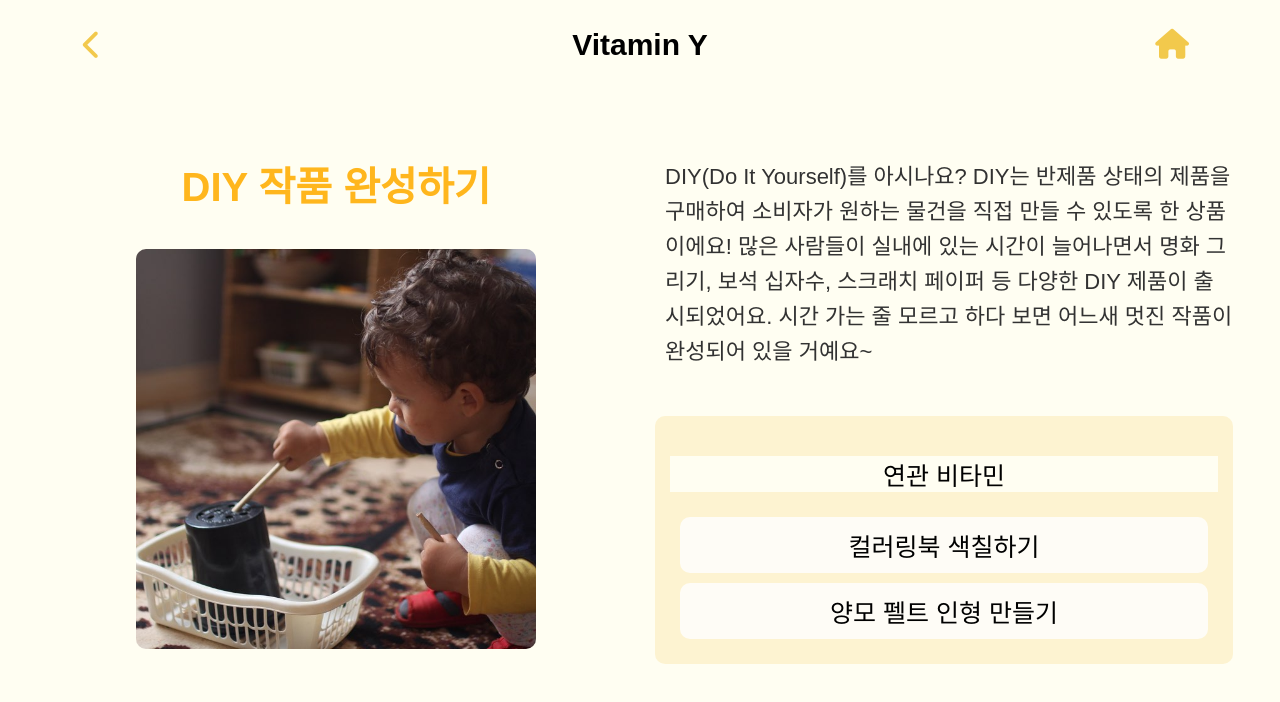
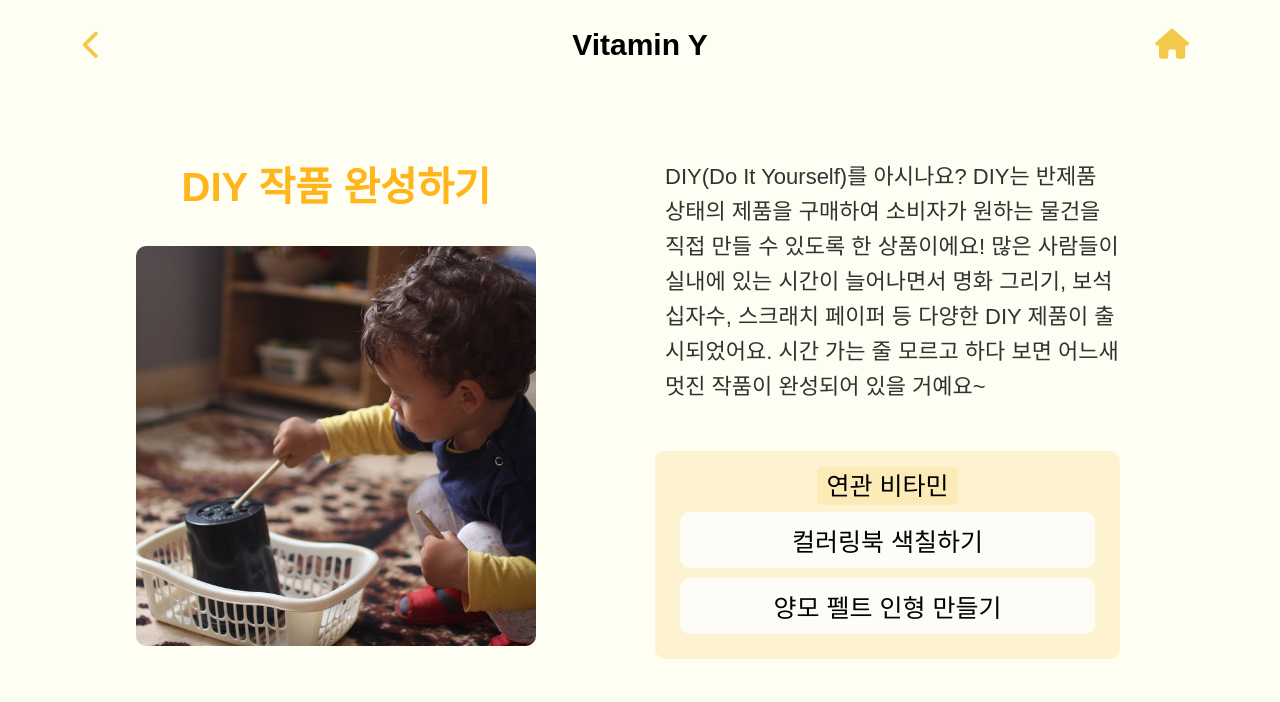
Before and after one commit to CodeSoom/project-react-3-Najeong-Kim, a React app: page /project-react-3-Najeong-Kim/activities/1 in a window 1280 px wide. Shown: the top 702 px of the page. Built offline with nearby package versions, Linux system fonts and the light colour scheme; a web font is replaced by a local one.

Commit message:
연관 비타민 디자인 변경

```diff
--- a/src/pages/ActivityPage.jsx
+++ b/src/pages/ActivityPage.jsx
@@ -43,7 +43,7 @@ export default function ActivityPage() {
               {detail}
             </p>
             <RelatedList>
-              <p>연관 비타민</p>
+              <span>연관 비타민</span>
               {intro.map(({ id, text: relatedText }) => (
                 <RelatedItem key={id}>{relatedText}</RelatedItem>
               ))}
@@ -60,7 +60,7 @@ export default function ActivityPage() {
             {detail}
           </p>
           <RelatedMobileList>
-            <p>연관 비타민</p>
+            <span>연관 비타민</span>
             {intro.map(({ id, text: relatedText }) => (
               <RelatedMobileItem key={id}>
                 {relatedText}
--- a/src/styles/RelatedList.jsx
+++ b/src/styles/RelatedList.jsx
@@ -7,6 +7,11 @@ const RelatedList = styled.ul({
   borderRadius: '10px',
   padding: '15px',
   fontSize: '25px',
+  '& span': {
+    backgroundColor: 'inherit',
+    padding: '5px 10px',
+    borderRadius: '5px',
+  },
 });
 
 const RelatedMobileList = styled.ul({
--- a/src/styles/Wrapper.jsx
+++ b/src/styles/Wrapper.jsx
@@ -33,6 +33,7 @@ const WrapperRight = styled.div({
   justifyContent: 'center',
   margin: '5vh 0',
   padding: '15px',
+  paddingRight: '10vw',
   '& > p': {
     paddingLeft: '10px',
     color: '#323232',
```
